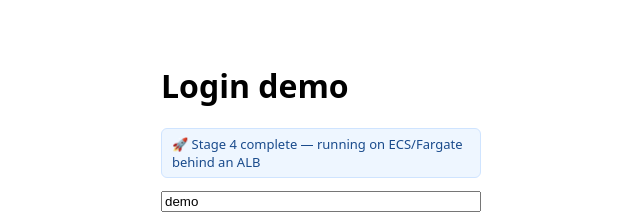
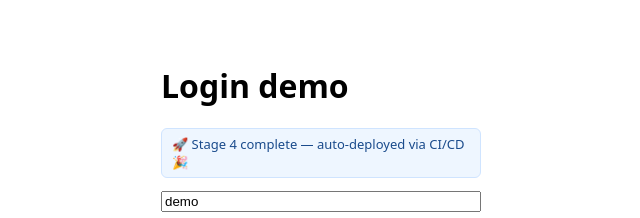
Before and after one commit to hayk-hovhann/login-demo, a React (Vite) app in the folder frontend/: page / in a window 1280 px wide. Shown: the top 218 px of the page, without its empty margins (319-959 px from the left). Built offline with nearby package versions, Linux system fonts and the light colour scheme; no server answers.

Commit message:
ci(frontend): auto-deploy to ECS on merge + update banner (#5)

```diff
--- a/frontend/src/App.tsx
+++ b/frontend/src/App.tsx
@@ -34,7 +34,7 @@ export function App() {
   return (
     <div style={S.wrap}>
       <h1>Login demo</h1>
-      <p style={S.badge}>🚀 Stage 4 complete — running on ECS/Fargate behind an ALB</p>
+      <p style={S.badge}>🚀 Stage 4 complete — auto-deployed via CI/CD 🎉</p>
       {user ? (
         <>
           <p>
```
Also changed, not shown: 2 other files (tests, documents, lock files or other folders).
